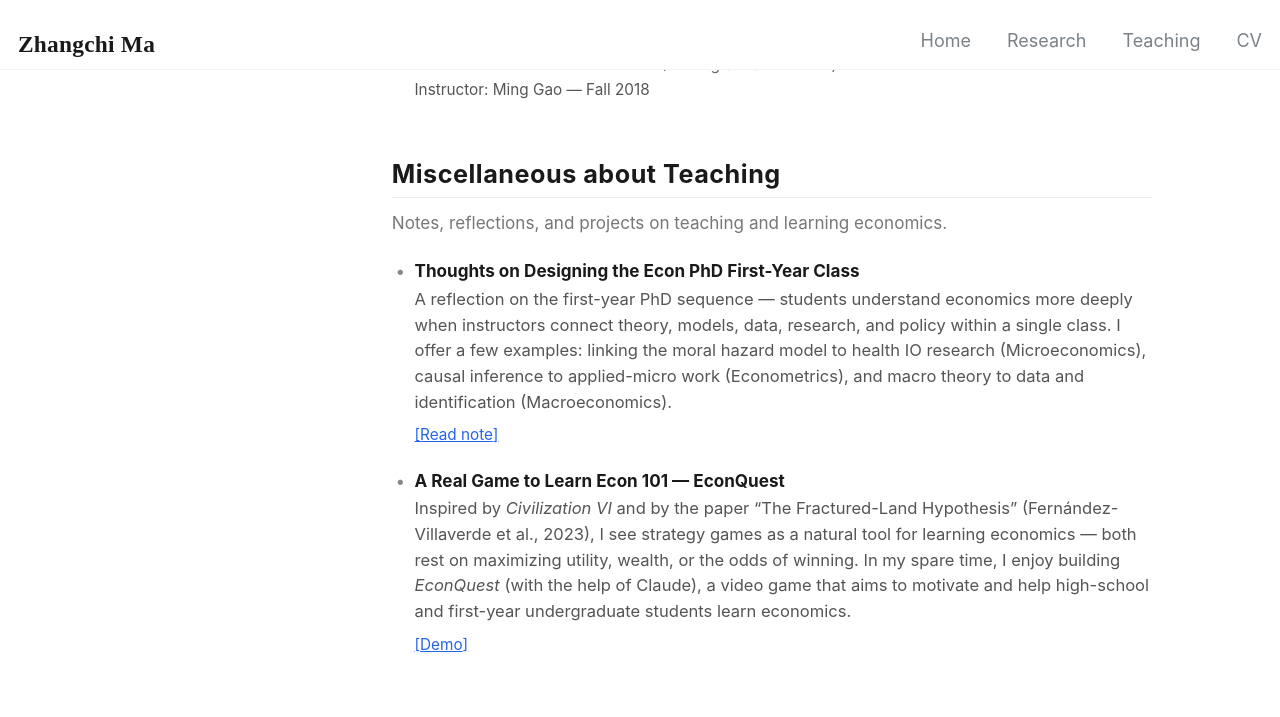
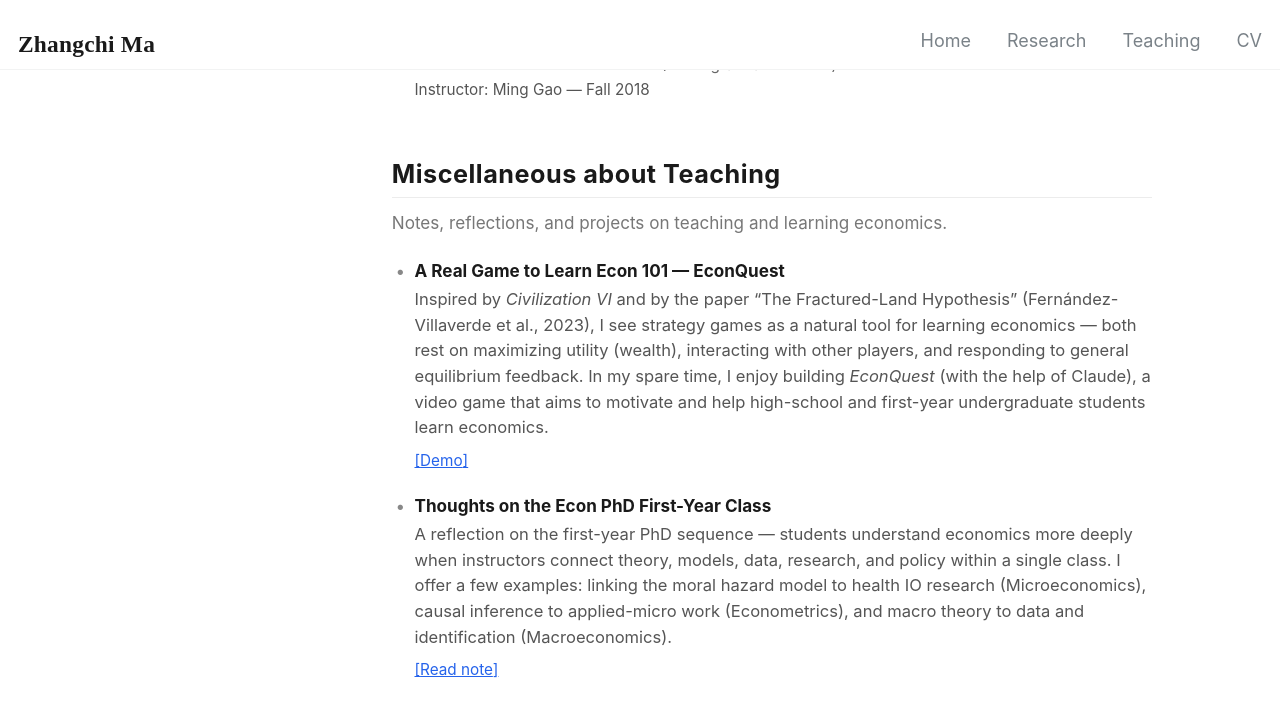
Before and after one commit to henrymzc/henrymzc.github.io, a Jekyll site: the page built from _pages/teaching.html, in a window 1280 px wide and 900 px high, scrolled down 578 px. Shown: the top 717 px of the window. Built offline with Jekyll 4.4.1, drawn with Linux system fonts in a browser that asks for light colours.

Commit message:
Reorder and reword the teaching notes
- Put EconQuest ahead of the first-year class note
- Make the EconQuest comparison parallel: maximizing utility (wealth),
  interacting with other players, and responding to GE feedback
- Shorten the note title to "Thoughts on the Econ PhD First-Year Class"

Co-Authored-By: Claude Opus 5 (1M context) <noreply@anthropic.com>
Claude-Session: https://claude.ai/code/session_01GP98fmJkpen6iNxmJDBFxQ

```diff
--- a/_pages/teaching.html
+++ b/_pages/teaching.html
@@ -112,19 +112,19 @@ author_profile: false
   <p class="section-note">Notes, reflections, and projects on teaching and learning economics.</p>
 
   <article class="paper note">
-    <p class="title">Thoughts on Designing the Econ PhD First-Year Class</p>
+    <p class="title">A Real Game to Learn Econ 101 &mdash; EconQuest</p>
+    <p class="note-desc">Inspired by <em>Civilization VI</em> and by the paper &ldquo;The Fractured-Land Hypothesis&rdquo; (Fern&aacute;ndez-Villaverde et al., 2023), I see strategy games as a natural tool for learning economics &mdash; both rest on maximizing utility (wealth), interacting with other players, and responding to general equilibrium feedback. In my spare time, I enjoy building <em>EconQuest</em> (with the help of Claude), a video game that aims to motivate and help high-school and first-year undergraduate students learn economics.</p>
+    <div class="links">
+      <a href="/files/EconQuest_Demo.html" target="_blank" rel="noopener noreferrer">Demo</a>
+    </div>
+  </article>
+
+  <article class="paper note">
+    <p class="title">Thoughts on the Econ PhD First-Year Class</p>
     <p class="note-desc">A reflection on the first-year PhD sequence &mdash; students understand economics more deeply when instructors connect theory, models, data, research, and policy within a single class. I offer a few examples: linking the moral hazard model to health IO research (Microeconomics), causal inference to applied-micro work (Econometrics), and macro theory to data and identification (Macroeconomics).</p>
     <div class="links">
       <a href="/posts/2025/11/blog-post-1/">Read note</a>
     </div>
   </article>
 
-  <article class="paper note">
-    <p class="title">A Real Game to Learn Econ 101 &mdash; EconQuest</p>
-    <p class="note-desc">Inspired by <em>Civilization VI</em> and by the paper &ldquo;The Fractured-Land Hypothesis&rdquo; (Fern&aacute;ndez-Villaverde et al., 2023), I see strategy games as a natural tool for learning economics &mdash; both rest on maximizing utility, wealth, or the odds of winning. In my spare time, I enjoy building <em>EconQuest</em> (with the help of Claude), a video game that aims to motivate and help high-school and first-year undergraduate students learn economics.</p>
-    <div class="links">
-      <a href="/files/EconQuest_Demo.html" target="_blank" rel="noopener noreferrer">Demo</a>
-    </div>
-  </article>
-
 </div>
```
